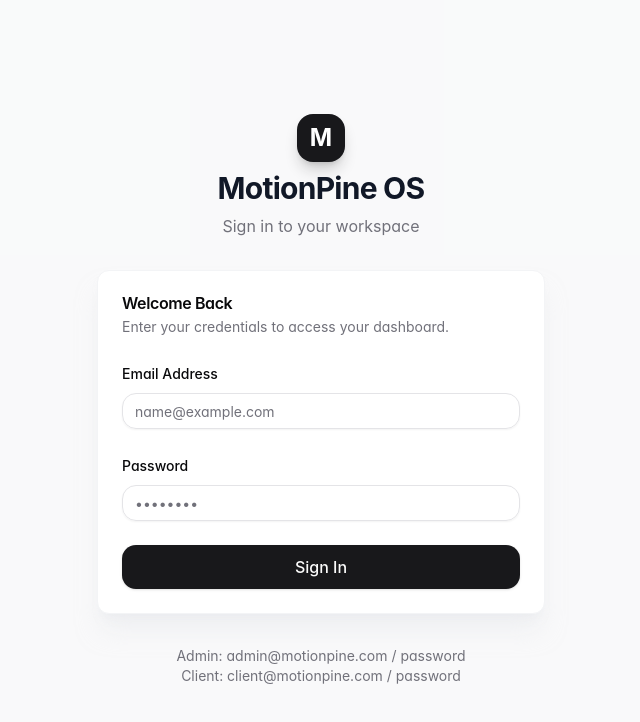
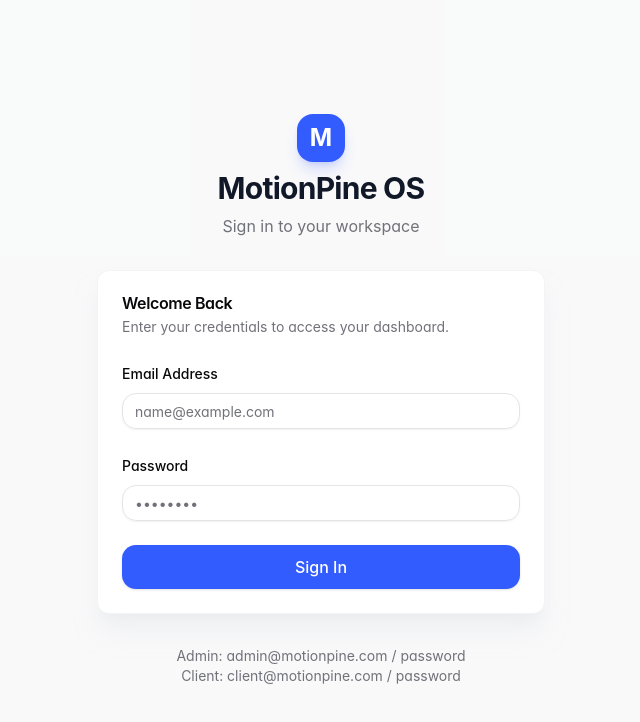
Before and after one commit to motionpineapp/motionpine-clientos-v1, a React (Vite) app: page /login in a window 1280 px wide. Shown: the top 722 px of the page, without its empty margins (319-959 px from the left). Built offline with nearby package versions, Linux system fonts and the light colour scheme.

Commit message:
COLORS CHANGES AND SIDEBAR DESIGN CHANGE

```diff
--- a/src/app/admin/clients/ClientsPage.tsx
+++ b/src/app/admin/clients/ClientsPage.tsx
@@ -96,7 +96,7 @@ export function ClientsPage() {
   );
   const getStatusColor = (status: string) => {
     switch (status) {
-      case 'active': return 'bg-green-100 text-green-700 hover:bg-green-200 border-green-200';
+      case 'active': return 'bg-blue-50 text-blue-700 hover:bg-blue-100 border-blue-200';
       case 'paused': return 'bg-orange-100 text-orange-700 hover:bg-orange-200 border-orange-200';
       case 'inactive': return 'bg-gray-100 text-gray-700 hover:bg-gray-200 border-gray-200';
       default: return 'bg-gray-100 text-gray-700';
@@ -105,7 +105,7 @@ export function ClientsPage() {
   const getAccountStatusColor = (accountStatus?: string) => {
     switch (accountStatus) {
       case 'pending': return 'bg-yellow-100 text-yellow-700 hover:bg-yellow-200 border-yellow-200';
-      case 'setup_initiated': return 'bg-sky-100 text-sky-700 hover:bg-sky-200 border-sky-200';
+      case 'setup_initiated': return 'bg-blue-50 text-blue-700 hover:bg-blue-100 border-blue-200';
       case 'active': return 'bg-green-100 text-green-700 hover:bg-green-200 border-green-200';
       case 'expired': return 'bg-red-100 text-red-700 hover:bg-red-200 border-red-200';
       default: return 'bg-gray-100 text-gray-700';
--- a/src/app/admin/projects/ProjectsPage.tsx
+++ b/src/app/admin/projects/ProjectsPage.tsx
@@ -90,7 +90,7 @@ export function ProjectsPage() {
   };
   const columns: { id: ProjectStatus; label: string; color: string }[] = [
     { id: 'todo', label: 'To Do', color: 'bg-gray-100 text-gray-600' },
-    { id: 'in-progress', label: 'In Progress', color: 'bg-blue-100 text-blue-600' },
+    { id: 'in-progress', label: 'In Progress', color: 'bg-blue-100 text-blue-700' },
     { id: 'done', label: 'Done', color: 'bg-green-100 text-green-600' }
   ];
   const projectDefaultValues = selectedProject ? {
--- a/src/components/layout/DashboardLayout.tsx
+++ b/src/components/layout/DashboardLayout.tsx
@@ -30,14 +30,17 @@ import {
 import { Avatar, AvatarFallback, AvatarImage } from '@/components/ui/avatar';
 import { Button } from '@/components/ui/button';
 import { cn } from '@/lib/utils';
+
 interface DashboardLayoutProps {
   children: React.ReactNode;
 }
+
 export function DashboardLayout({ children }: DashboardLayoutProps) {
   const navigate = useNavigate();
   const location = useLocation();
   const user = useAuthStore(s => s.user);
   const logout = useAuthStore(s => s.logout);
+
   // Guard against rendering the layout without a user, which can cause hook errors.
   if (!user) {
     return (
@@ -46,11 +49,14 @@ export function DashboardLayout({ children }: DashboardLayoutProps) {
       </div>
     );
   }
+
   const handleLogout = () => {
     logout();
     navigate('/login');
   };
+
   const isAdmin = user.role === 'admin';
+
   const adminLinks = [
     { icon: LayoutDashboard, label: 'Dashboard', href: '/admin/dashboard' },
     { icon: Users, label: 'Clients', href: '/admin/clients' },
@@ -60,6 +66,7 @@ export function DashboardLayout({ children }: DashboardLayoutProps) {
     { icon: Users, label: 'Teams', href: '/admin/teams' },
     { icon: Settings, label: 'Settings', href: '/admin/settings' },
   ];
+
   const clientLinks = [
     { icon: LayoutDashboard, label: 'Dashboard', href: '/client/dashboard' },
     { icon: FolderKanban, label: 'Projects', href: '/client/projects' },
@@ -68,7 +75,9 @@ export function DashboardLayout({ children }: DashboardLayoutProps) {
     { icon: Wallet, label: 'Wallet', href: '/client/wallet' },
     { icon: Settings, label: 'Settings', href: '/client/settings' },
   ];
+
   const links = isAdmin ? adminLinks : clientLinks;
+
   return (
     <SidebarProvider>
       <Sidebar collapsible="icon" className="border-r border-gray-100 bg-sidebar-background">
@@ -95,12 +104,12 @@ export function DashboardLayout({ children }: DashboardLayoutProps) {
                     className={cn(
                       "h-10 transition-all duration-200 rounded-xl",
                       isActive
-                        ? "bg-primary text-primary-foreground shadow-md hover:bg-primary/90 hover:text-primary-foreground"
-                        : "text-muted-foreground hover:bg-gray-100 hover:text-foreground"
+                        ? "bg-blue-50 text-blue-700 hover:bg-blue-100"
+                        : "text-muted-foreground hover:bg-gray-50 hover:text-foreground hover:shadow-sm"
                     )}
                   >
                     <Link to={link.href} className="flex items-center gap-3">
-                      <link.icon className={cn("size-5", isActive ? "text-white" : "text-gray-500")} />
+                      <link.icon className={cn("size-5", isActive ? "text-blue-600" : "text-gray-500")} />
                       <span className="font-medium">{link.label}</span>
                     </Link>
                   </SidebarMenuButton>
--- a/src/index.css
+++ b/src/index.css
@@ -1,56 +1,91 @@
 @tailwind base;
 @tailwind components;
 @tailwind utilities;
+
 @layer base {
   :root {
-    /* MotionPine Light Theme - Premium, Clean, Minimal */
-    --background: 0 0% 98%; /* Slightly off-white for the page background */
-    --foreground: 240 10% 3.9%; /* Soft black */
-    --card: 0 0% 100%; /* Pure white cards */
+    /* MotionPine Brand Theme - Vibrant Blue #324BFF */
+    --background: 0 0% 98%;
+    /* Slightly off-white for the page background */
+    --foreground: 240 10% 3.9%;
+    /* Soft black */
+    --card: 0 0% 100%;
+    /* Pure white cards */
     --card-foreground: 240 10% 3.9%;
     --popover: 0 0% 100%;
     --popover-foreground: 240 10% 3.9%;
-    --primary: 240 5.9% 10%; /* Dark primary for contrast */
-    --primary-foreground: 0 0% 98%;
-    --secondary: 240 4.8% 95.9%; /* Light gray for secondary actions */
+
+    /* Primary Brand Color - Vibrant Blue */
+    --primary: 228 100% 60%;
+    /* #324BFF - Main brand color */
+    --primary-foreground: 0 0% 100%;
+    /* White text on blue */
+
+    /* Secondary - Keep subtle gray */
+    --secondary: 240 4.8% 95.9%;
+    /* Light gray for secondary actions */
     --secondary-foreground: 240 5.9% 10%;
+
+    /* Muted - Subtle backgrounds */
     --muted: 240 4.8% 95.9%;
     --muted-foreground: 240 3.8% 46.1%;
-    --accent: 240 4.8% 95.9%;
-    --accent-foreground: 240 5.9% 10%;
+
+    /* Accent - Light blue tint */
+    --accent: 228 100% 97%;
+    /* Very light blue for hover states */
+    --accent-foreground: 228 100% 40%;
+    /* Darker blue for text on light blue */
+
+    /* Destructive - Keep red */
     --destructive: 0 84.2% 60.2%;
     --destructive-foreground: 0 0% 98%;
+
+    /* Borders and inputs */
     --border: 240 5.9% 90%;
     --input: 240 5.9% 90%;
-    --ring: 240 5.9% 10%;
-    --radius: 1rem; /* Rounded corners for modern feel */
+
+    /* Focus ring - Brand blue */
+    --ring: 228 100% 60%;
+    /* Blue focus rings */
+
+    --radius: 1rem;
+    /* Rounded corners for modern feel */
+
     /* Sidebar specific */
     --sidebar-background: 0 0% 98%;
     --sidebar-foreground: 240 5.3% 26.1%;
-    --sidebar-primary: 240 5.9% 10%;
+    --sidebar-primary: 228 100% 60%;
+    /* Brand blue for active items */
     --sidebar-primary-foreground: 0 0% 98%;
-    --sidebar-accent: 240 4.8% 95.9%;
-    --sidebar-accent-foreground: 240 5.9% 10%;
+    --sidebar-accent: 228 100% 97%;
+    /* Light blue for hover */
+    --sidebar-accent-foreground: 228 100% 40%;
     --sidebar-border: 220 13% 91%;
-    --sidebar-ring: 217.2 91.2% 59.8%;
+    --sidebar-ring: 228 100% 60%;
+    /* Brand blue */
   }
+
   * {
     @apply border-border;
   }
+
   html {
     scroll-behavior: smooth;
     -webkit-font-smoothing: antialiased;
     -moz-osx-font-smoothing: grayscale;
   }
+
   body {
     @apply bg-background text-foreground font-sans;
     font-feature-settings: 'cv02', 'cv03', 'cv04', 'cv11';
   }
 }
+
 @layer components {
   .bento-grid {
     @apply grid grid-cols-1 md:grid-cols-4 lg:grid-cols-12 gap-4 md:gap-6;
   }
+
   .text-balance {
     text-wrap: balance;
   }
```
